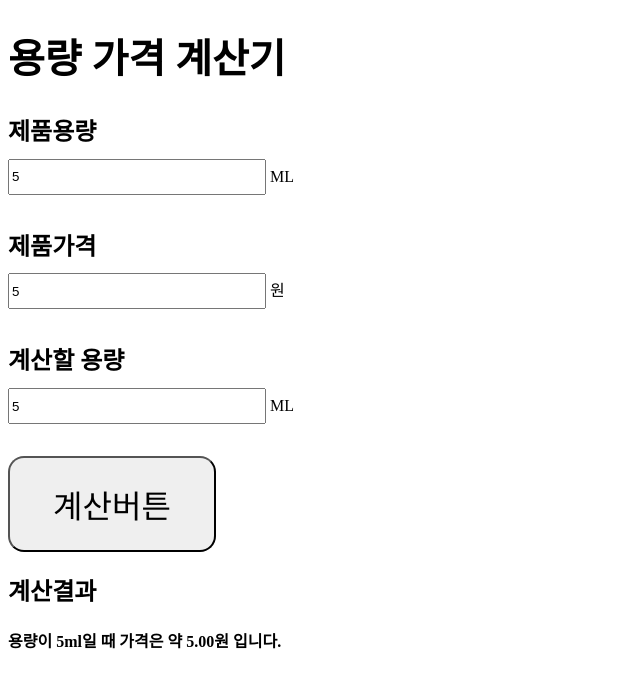
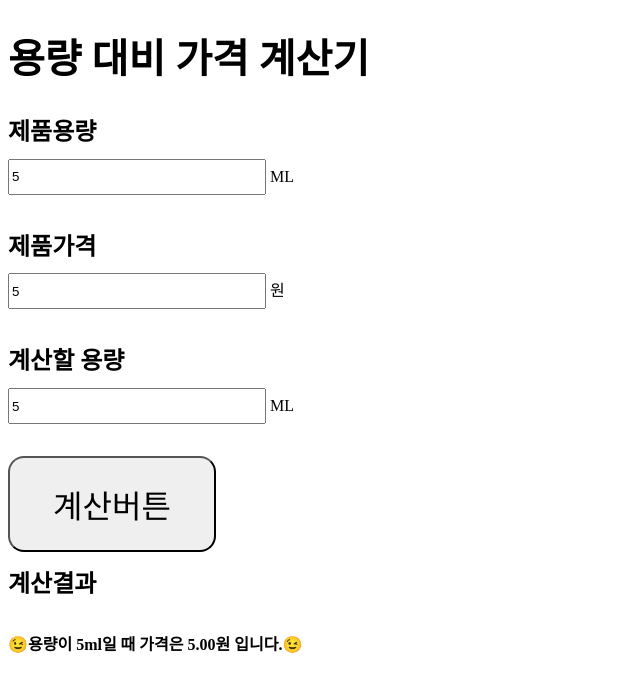
Before and after one commit to DragooCho/calculatePricePerCapacity, a plain HTML site: page index.html in a window 1280 px wide. Both pictures are taken after typing "5", "5", "5" into the empty fields and a click on the button "계산버튼". Shown: the whole page, without its empty margins (0-640 px from the left). Drawn offline with Linux system fonts and the light colour scheme.

Commit message:
리펙토링 or 스타일링

```diff
--- a/index.html
+++ b/index.html
@@ -7,7 +7,7 @@
     <title>calculatePricePerCapacity</title>
   </head>
   <body>
-    <h1>용량 가격 계산기</h1>
+    <h1>용량 대비 가격 계산기</h1>
     <form>
       <h2>제품용량</h2>
       <p>
@@ -42,8 +42,8 @@
       <button id="btn">계산버튼</button>
     </form>
     <h2>
-      계산결과
-      <h4></h4>
+      <p class="result_window_title">계산대기중</p>
+      <h4>🤔용량이 000일 때 가격은 000원 입니다.🤔</h4>
     </h2>
   </body>
   <style>
@@ -68,22 +68,39 @@
   <script>
     const btn = document.querySelector("button");
     const originMl = document.querySelector("#Xml");
-    const calMl = document.querySelector("#Yml");
+    const resultMl = document.querySelector("#Yml");
     const won = document.querySelector("#Xwon");
     const calResult = document.querySelector("h4");
+    const resultTitle = document.querySelector(".result_window_title");
 
-    btn.addEventListener("click", calPricePerCap);
+    function changeResultTitle() {
+      resultTitle.innerHTML = "계산결과";
+    }
+
+    function failedCalculationsText() {
+      calResult.innerHTML = `😢용량과 가격을 모두 적어주세요.😢`;
+    }
+
+    function outputPostResultText(volume, finalValue) {
+      calResult.innerHTML = `😉용량이 ${volume}ml일 때 가격은 ${finalValue}원 입니다.😉`;
+    }
+
+    const calculatePricePerCapacity = (ml, won, valueMl) => {
+      if (ml === "" || won === "" || valueMl === "") {
+        failedCalculationsText();
+      } else {
+        const result = won / (ml / valueMl);
+        const moneyDropDecimal = result.toFixed(2);
+        outputPostResultText(valueMl, moneyDropDecimal);
+      }
+    };
 
     function calPricePerCap(e) {
       e.preventDefault();
-      calculatePricePerCapacity(originMl.value, won.value, calMl.value);
+      changeResultTitle();
+      calculatePricePerCapacity(originMl.value, won.value, resultMl.value);
     }
 
-    const calculatePricePerCapacity = (ml, won, valueMl) => {
-      const resurt = won / (ml / valueMl);
-      const moneyDropDecimal = resurt.toFixed(2);
-
-      calResult.innerHTML = `용량이 ${valueMl}ml일 때 가격은 약 ${moneyDropDecimal}원 입니다.`;
-    };
+    btn.addEventListener("click", calPricePerCap);
   </script>
 </html>
```
